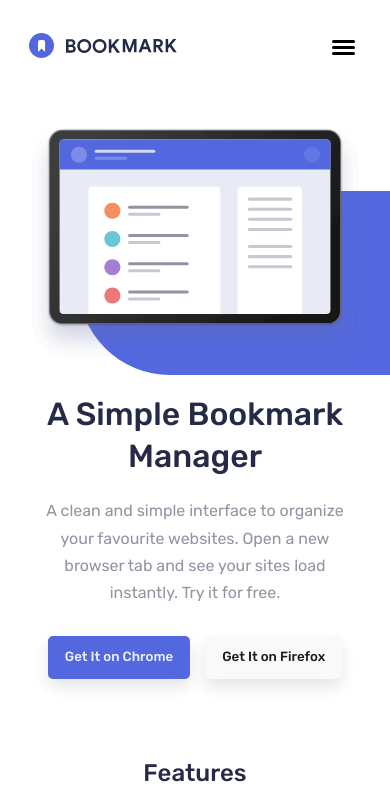
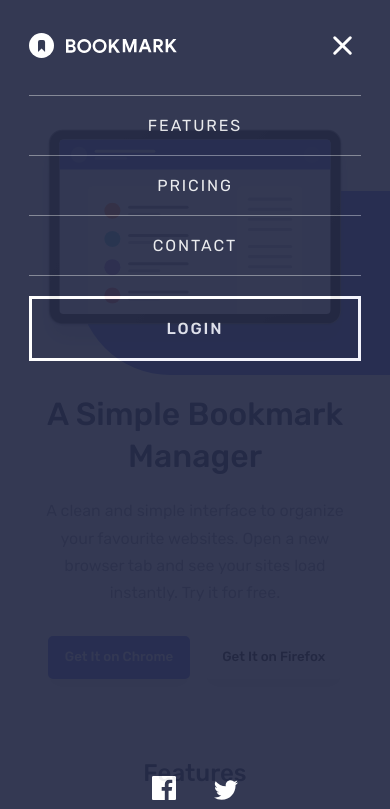
Before and after one commit to hadzistancic/bookmark_landing_page, a website: page index.html in a window 390 px wide. Both pictures are taken after a click on the button 343 px from the left and 47 px from the top of the page. Shown: the top 809 px of the page. Drawn offline with Linux system fonts and the light colour scheme.

Commit message:
mobile navigation toggle v1

```diff
--- a/index.html
+++ b/index.html
@@ -25,8 +25,16 @@
                 <li class="nav__item">
                     <a href="#">Contact</a>
                 </li>
-                <li class="nav__item">
+                <li class="nav__item nav__item--login">
                     <a href="#">Login</a>
+                </li>
+                <li class="nav__social">
+                    <a href="#" class="nav__social-icon">
+                        <img src="./images/icon-facebook.svg" alt="facebook icon">
+                    </a>
+                    <a href="#" class="nav__social-icon">
+                        <img src="./images/icon-twitter.svg" alt="twitter icon">
+                    </a>
                 </li>
             </ul>
             <button class="hamburger">
@@ -248,5 +256,6 @@
             </nav>
         </div>
     </footer>
+    <script type="module" src="./scripts/app.js"></script>
 </body>
 </html>
--- /dev/null
+++ b/scripts/app.js
@@ -0,0 +1,6 @@
+const hamburger = document.querySelector(".hamburger");
+const nav = document.querySelector(".nav");
+
+hamburger.addEventListener("click", function () {
+	nav.classList.toggle("open");
+});
--- a/scss/components/_hamburger.scss
+++ b/scss/components/_hamburger.scss
@@ -1,34 +1,21 @@
 .hamburger {
-	width: 35px;
+	width: 37px;
 	height: 35px;
 	border: none;
 	cursor: pointer;
 	background-color: transparent;
-
+	padding-bottom: 6px;
 	&__line {
 		display: block;
 		width: 100%;
 		height: 3px;
 		border-radius: 4px;
 		background-color: black;
-		transition: transform 0.3s cubic-bezier(0.175, 0.885, 0.32, 1.275),
-			opacity 0.1s ease-out;
+		transition: transform 300ms cubic-bezier(0.175, 0.885, 0.32, 1.275),
+			opacity 100ms ease-out, background-color 600ms ease-out;
 
 		&:not(:last-child) {
 			margin-bottom: 3px;
 		}
-
-		&--one.active {
-			transform: translateY(10px) rotate(-135deg);
-		}
-
-		&--two.active {
-			opacity: 0;
-			transform: translateX(-50%);
-		}
-
-		&--three.active {
-			transform: translateY(-10px) rotate(-225deg);
-		}
 	}
 }
--- a/scss/layout/_navigations.scss
+++ b/scss/layout/_navigations.scss
@@ -2,9 +2,103 @@
 	display: flex;
 	justify-content: space-between;
 	align-items: center;
+
+	&__logo {
+		path,
+		circle {
+			transition: all 400ms ease-out;
+		}
+	}
 	&__list {
+		display: flex;
+		flex-direction: column;
 		position: fixed;
+		top: 0;
+		left: 0;
+		width: 100%;
+		height: 100%;
+		background-color: $very-dark-blue;
+		opacity: 0.93;
+		padding: 95px 0 40px;
+		z-index: 3;
+		text-align: center;
 		opacity: 0;
 		visibility: hidden;
+		transition: opacity 300ms ease-out, visibility 0s ease-out 300ms;
+	}
+
+	&__item {
+		width: 85%;
+		max-width: 450px;
+		margin: 0 auto;
+		border-bottom: 1px solid rgba(#fff, 0.4);
+		a {
+			display: block;
+			width: 100%;
+			height: 100%;
+			padding: 20px 0;
+			color: rgba(#fff, 0.9);
+			text-transform: uppercase;
+			letter-spacing: 1.9px;
+			outline: none;
+		}
+		&:first-child {
+			border-top: 1px solid rgba(#fff, 0.4);
+		}
+
+		&--login {
+			border: none;
+			margin-top: 20px;
+			font-weight: 500;
+			border: 3px solid #fff;
+		}
+	}
+
+	&__social {
+		margin-top: auto;
+	}
+
+	&__social-icon:first-child {
+		margin-right: 35px;
+	}
+
+	//styles for active mobile navigation
+	&.open {
+		.hamburger__line {
+			position: relative;
+			background-color: #fff;
+			z-index: 4;
+		}
+
+		.hamburger__line--one {
+			transform: translateY(6px) rotate(-135deg);
+		}
+
+		.hamburger__line--two {
+			opacity: 0;
+			transform: translateX(-50%);
+		}
+
+		.hamburger__line--three {
+			transform: translateY(-6px) rotate(-225deg);
+		}
+
+		.nav__list {
+			opacity: 0.93;
+			visibility: visible;
+			transition: opacity 300ms ease-out;
+		}
+
+		.nav__logo {
+			position: relative;
+			z-index: 4;
+			path,
+			circle {
+				fill: #fff;
+			}
+			path:last-child {
+				fill: rgba($very-dark-blue, 0.93);
+			}
+		}
 	}
 }
```
Also changed, not shown: dist/style.css, images/icon-facebook.svg (added), images/icon-twitter.svg (added), 1 other file.
